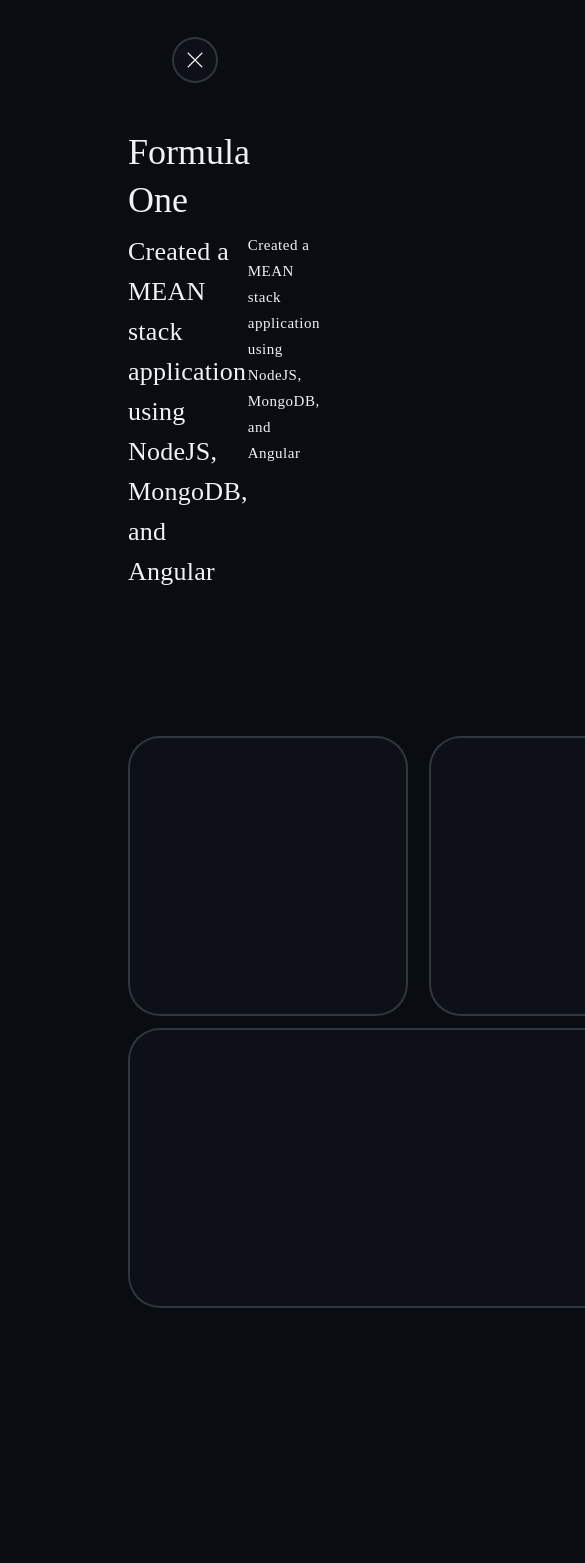
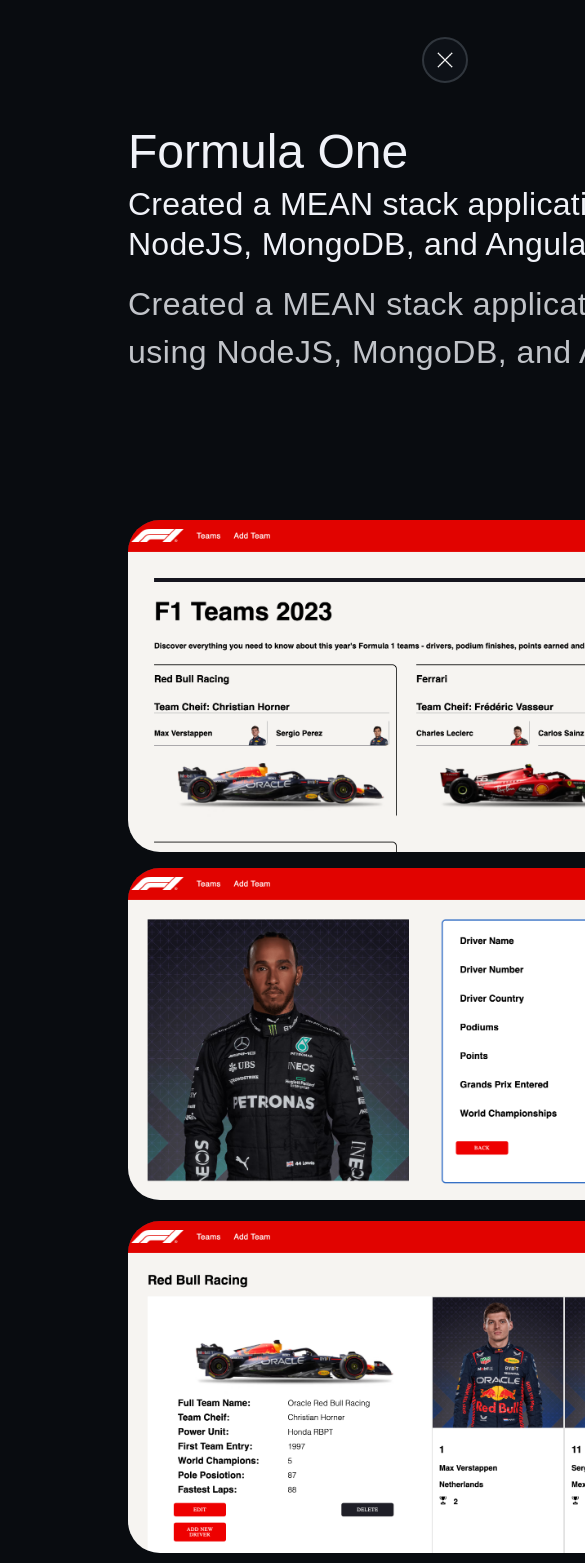
Before and after one commit to Omar-H-Assaf/portfolio, a Next.js app: page /projects/f1 in a window 390 px wide. Shown: the top 1563 px of the page, 585 px wide, since content can reach past the window. Before the commit the page ends 1440 px from the top, so only its background shows below. Built offline with nearby package versions, Linux system fonts and the light colour scheme.

Commit message:
add projects

```diff
--- a/pages/about/index.jsx
+++ b/pages/about/index.jsx
@@ -1,13 +1,13 @@
 import Image from "next/image";
-import { ContentLabel, NameLabel } from "../main_page/style";
-import { AboutBorder, AboutContainer, Aboutcontentcontainer } from "./style";
+import { ContentLabel } from "../main_page/style";
+import { AboutBorder, AboutContainer, AboutImage, Aboutcontentcontainer } from "./style";
 
 export default function About() {
     return (
         <AboutContainer id="about">
             <AboutBorder>
                 <Aboutcontentcontainer>
-                    <Image src="/static/images/omar-icon.png" width={300} height={250} style={{ paddingRight: '3rem' }} />
+                    <AboutImage src="/omar.jpeg" />
                     <ContentLabel style={{ color: '#333333' }}>
                         I am an accomplished Software Engineer with more than 3-year track record, primarily within the dynamic entertainment sector. My expertise lies in front-end development utilizing NextJS and React, as well as back-end proficiency with NodeJs and Python. In addition, I possess a strong command of database technologies including MySQL and MongoDB.
                     </ContentLabel>
--- a/pages/main_page/style.js
+++ b/pages/main_page/style.js
@@ -40,7 +40,7 @@
         width: "100%",
         fontSize: '4rem',
     }
-})
+});
 
 export const NameLabelHome = styled.div({
     color: '#EBEBEB',
@@ -54,7 +54,7 @@
         width: "100vh",
         fontSize: '4.5rem',
     }
-})
+});
 
 export const NameLabel = styled.div({
     color: '#EBEBEB',
--- a/pages/projects/f1/index.jsx
+++ b/pages/projects/f1/index.jsx
@@ -1,7 +1,12 @@
 import { useEffect } from "react";
-import { BigContainer, BottomContainer, Columncontainer, ContentContainer, Description, Description2, DescriptionContainer, Exit, ExitButton, HeadLineContainer, Header, MediumContainer, PopUpContainer, Rowcontainer, SmallContainer } from "./style";
+import { BigContainer, BottomContainer, Columncontainer, ContentContainer, Description, Description2, DescriptionContainer, ExitButton, HeadLineContainer, Header, ImageFit, MediumContainer, PopUpContainer, Rowcontainer, SmallContainer } from "./style";
 import Image from "next/image";
 import Link from "next/link";
+import HomePageF1 from "../../../public/f1/home.png"
+import Driver from "../../../public/f1/driver.png"
+import Team from "../../../public/f1/team.png"
+import Teams from "../../../public/f1/teams.png"
+
 
 export default function PopUp() {
     useEffect(() => {
@@ -30,20 +35,20 @@
         </ContentContainer>
         <BottomContainer>
             <BigContainer>
-
+                <ImageFit src={Team.src} />
             </BigContainer>
             <Columncontainer>
             <Rowcontainer>
                     <SmallContainer>
-
+                        <ImageFit src={Driver.src} />
                     </SmallContainer>
                     <SmallContainer>
-
+                        <ImageFit src={Teams.src} />
                     </SmallContainer>
             </Rowcontainer>
 
                 <MediumContainer>
-
+                    <ImageFit src={HomePageF1.src} />
                 </MediumContainer>
             </Columncontainer>
 
--- a/pages/projects/f1/style.js
+++ b/pages/projects/f1/style.js
@@ -1,26 +1,51 @@
 import { styled } from "styled-components";
 
 export const PopUpContainer = styled.div({
+    '@media (max-width: 768px)': {
+        flexDirection: 'column',
+        justifyContent: 'center',
+        alignItems: 'center',
+        display: 'flex',
+        width: '100vh'
+    }
+});
+
+export const ExitButton = styled.button({
+    position: 'absolute',
+    width: '46px',
+    height: '46px',
+    top: 'calc(37px)',
+    left: 'calc(50% - 23px)',
+    borderRadius: '23px',
+    display: 'flex',
+    alignItems: 'center',
+    justifyContent: 'center',
+    transition: 'all 0.3s ease-out 0s',
+    background: 'rgb(13, 17, 23)',
+    border: '2px solid rgb(48, 54, 61)',
+    cursor: 'pointer',
+    '@media (max-width: 768px)': {
+        left: 'unset'
+    }
 
 });
-
-export const ExitButton = styled.button`
-position: absolute;
-    width: 46px;
-    height: 46px;
-    top: calc(37px);
-    left: calc(50% - 23px);
-    border-radius: 23px;
-    display: flex;
-    -webkit-box-align: center;
-    align-items: center;
-    -webkit-box-pack: center;
-    justify-content: center;
-    transition: all 0.3s ease-out 0s;
-    background: rgb(13, 17, 23);
-    border: 2px solid rgb(48, 54, 61);
-    cursor: pointer
-    `;
+// `
+//     position: absolute;
+//     width: 46px;
+//     height: 46px;
+//     top: calc(37px);
+//     left: calc(50% - 23px);
+//     border-radius: 23px;
+//     display: flex;
+//     -webkit-box-align: center;
+//     align-items: center;
+//     -webkit-box-pack: center;
+//     justify-content: center;
+//     transition: all 0.3s ease-out 0s;
+//     background: rgb(13, 17, 23);
+//     border: 2px solid rgb(48, 54, 61);
+//     cursor: pointer
+//     `;
 
 export const ContentContainer = styled.div({
     display: 'flex',
@@ -31,80 +56,138 @@
 });
 
 export const HeadLineContainer = styled.div({
-    display: 'flex'
+    display: 'flex',
+    '@media (max-width: 768px)': {
+        flexDirection: 'column',
+    }
 });
 
-export const Header = styled.h2`font-size: 36px;
-    font-family: "sans-serif";
-    line-height: 48px;
-    font-weight: 400;
-    color: rgb(240, 242, 248);
-    margin-bottom: 8px;`
+export const Header = styled.h2({
+    fontSize: '36px',
+    fontFamily: "sans-serif",
+    lineHeight: '48px',
+    fontWeight: '400',
+    color: 'rgb(240, 242, 248)',
+    marginBottom: '8px',
+    '@media (max-width: 768px)': {
+        fontSize: '3rem',
+    }
+});
 
-export const Description = styled.p`font-size: 26px;
-    font-family: "sans-serif";
-    line-height: 40px;
-    letter-spacing: 0.25px;
-    font-weight: 400;
-    color: rgb(240, 242, 248);
-    margin-bottom: 16px;`
+
+export const Description = styled.p({
+    fontSize: '26px',
+    fontFamily: "sans-serif",
+    lineHeight: '40px',
+    letterSpacing: '0.25px',
+    fontWeight: '400',
+    color: 'rgb(240, 242, 248)',
+    marginBottom: '16px',
+    '@media (max-width: 768px)': {
+        fontSize: '2rem',
+    }
+})
 
 export const DescriptionContainer = styled.div({
     display: 'flex',
     flexDirection: 'column'
 })
 
-export const Description2 = styled.p`    font-size: 15px;
-    font-family: "sans-serif";
-    line-height: 26px;
-    letter-spacing: 0.5px;
-    font-weight: 400;
-    color: rgb(240, 242, 248);
-    margin-bottom: 16px;`
+export const Description2 = styled.p({
+    fontSize: '15px',
+    fontFamily: "sans-serif",
+    letterSpacing: '0.5px',
+    fontWeight: '400',
+    color: 'rgb(240, 242, 248)',
+    marginBottom: '16px',
+    opacity: '0.8',
+    '@media (max-width: 768px)': {
+        fontSize: '2rem',
+    }
+});
 
-export const BigContainer = styled.div`    top: 16px;
+export const BigContainer = styled.div({
+    top: '16px',
+    width: '576px',
+    height: '576px',
+    overflow: 'hidden',
+    borderRadius: '32px',
+    background: 'rgb(13, 17, 23)',
+    boxShadow: 'rgb(48, 54, 61) 0px 0px 0px 2px inset',
+    userSelect: 'none',
+    '@media (max-width: 768px)': {
+        width: '100%',
+        marginBottom: '1rem',
+        height: '100%'
+    }
+});
 
-    width: 576px;
-    height: 576px;
-    overflow: hidden;
-    border-radius: 32px;
-    background: rgb(13, 17, 23);
-    box-shadow: rgb(48, 54, 61) 0px 0px 0px 2px inset;
-    user-select: none;`
-export const SmallContainer = styled.div`    top: 16px;
-    width: 280px;
-    height: 280px;
-    overflow: hidden;
-    border-radius: 32px;
-    background: rgb(13, 17, 23);
-    box-shadow: rgb(48, 54, 61) 0px 0px 0px 2px inset;
-    user-select: none;`
 
-export const MediumContainer = styled.div`    top: 16px;
+export const SmallContainer = styled.div({
+    top: '16px',
+    width: '280px',
+    height: '280px',
+    overflow: 'hidden',
+    borderRadius: '32px',
+    background: 'rgb(13, 17, 23)',
+    boxShadow: 'rgb(48, 54, 61) 0px 0px 0px 2px inset',
+    userSelect: 'none',
+    '@media (max-width: 768px)': {
+        width: '100%',
+        height: '100%'
+    }
+});
 
-    width: 576px;
-    height: 280px;
-    overflow: hidden;
-    border-radius: 32px;
-    background: rgb(13, 17, 23);
-    box-shadow: rgb(48, 54, 61) 0px 0px 0px 2px inset;
-    user-select: none;`
+
+export const MediumContainer = styled.div({
+    top: '16px',
+    width: '576px',
+    height: '280px',
+    overflow: 'hidden',
+    borderRadius: '32px',
+    background: 'rgb(13, 17, 23)',
+    boxshadow: 'rgb(48, 54, 61) 0px 0px 0px 2px inset',
+    userSelect: 'none',
+    '@media (max-width: 768px)': {
+        height: '100%'
+    }
+});
 
 export const BottomContainer = styled.div({
     display: 'flex',
     justifyContent: 'space-between',
-    margin: '8rem'
+    margin: '8rem',
+    '@media (max-width: 768px)': {
+        flexDirection: 'column',
+        justifyContent: 'center',
+        alignItems: 'center',
+    }
 });
 
 
 export const Columncontainer = styled.div({
     display: 'flex',
     flexDirection: 'column',
-    gap: 12
+    gap: 12,
+
+
 });
 export const Rowcontainer = styled.div({
     display: 'flex',
-    gap: 21
+    gap: 21,
+    '@media (max-width: 768px)': {
+        flexDirection: 'column',
+        justifyContent: 'center',
+        alignItems: 'center',
+    }
+});
+
+export const ImageFit = styled.img({
+    width: '100%',
+    height: '100%',
+    objectFit: 'cover',
+    objectPosition: 'left'
+
 });
 
 export default function Home1() {
```
Also changed, not shown: pages/about/style.js (+10 -1 lines), pages/contact/index.jsx (deleted, +0 -25 lines), pages/contact/style.js (deleted, +0 -12 lines), pages/main_page/index.jsx (+7 -10 lines), pages/work/index.jsx (+12 -48 lines), pages/work/style.js (+11 -7 lines), public/omar.jpeg (added).
